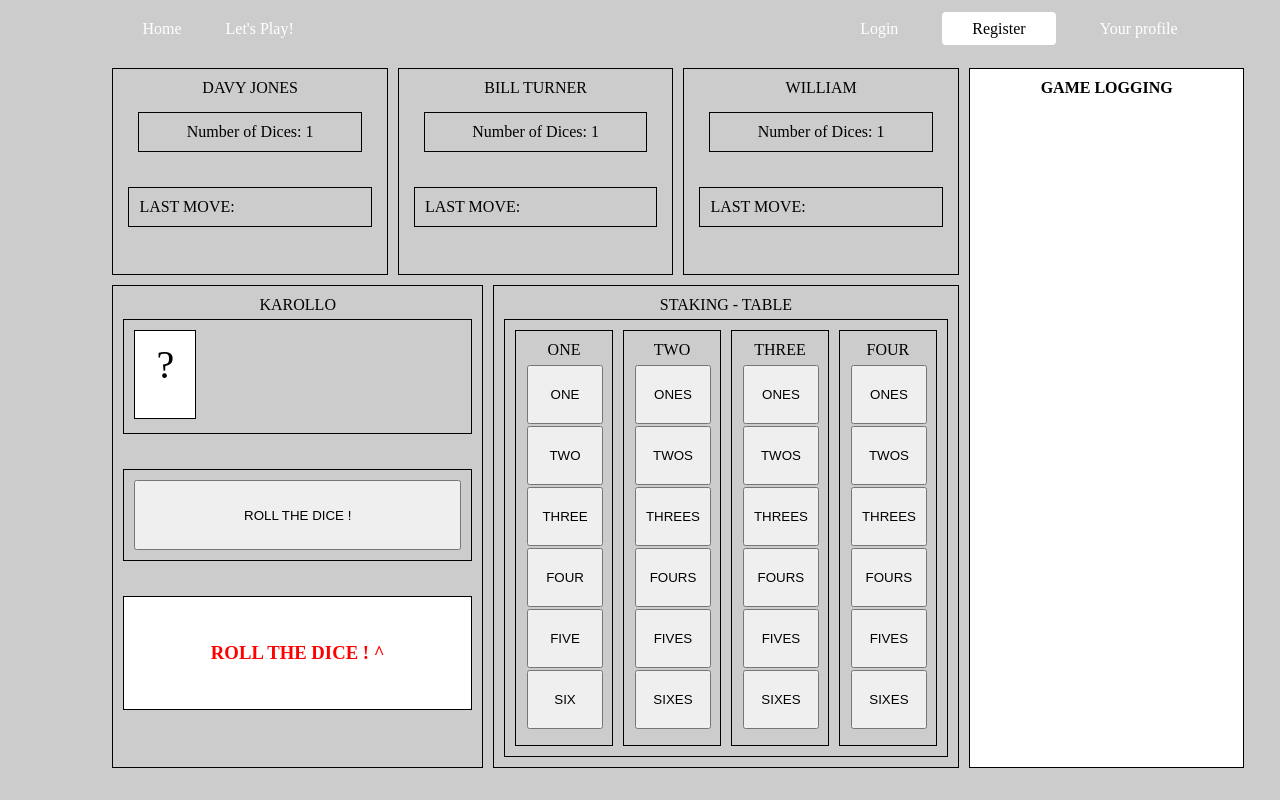
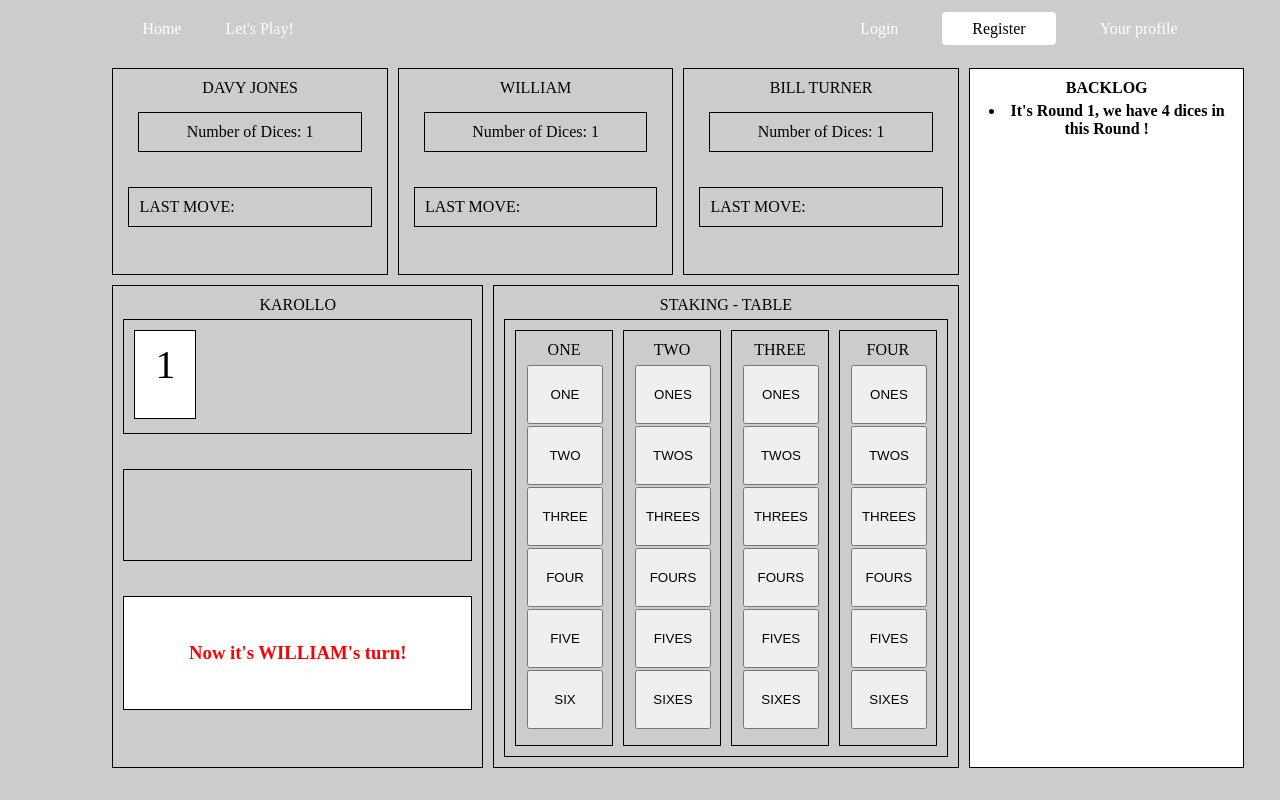
Before and after one commit to Karollo9921/SevenFivesWithBots, a plain HTML site: page index.html in a window 1280 px wide. Both pictures are taken after a click on the button "ROLL THE DICE !". Drawn offline with Linux system fonts and the light colour scheme.

Commit message:
Javascript: Gamplay - part 1

```diff
--- /dev/null
+++ b/GameComponents/Backlog.js
@@ -0,0 +1,13 @@
+export class Backlog {
+    constructor(backlog) {
+        this.backlog = backlog
+    };
+
+    setNewLog(log) {
+        this.backlog.children[0].innerHTML += `<li>${log}</li>`
+    };
+
+    clearBacklog() {
+        this.backlog.children[0].innerHTML = '';
+    }
+};
--- a/Player.js
+++ b/GameComponents/Player.js
@@ -1,9 +1,10 @@
 export class Player {
 
-    constructor(nickname) {
+    constructor(nickname, isBot) {
         this.nickname = nickname;
+        this.isBot = isBot;
         this.numOfDices = 1;
-        this.dices = [];
+        this.dices = ['?'];
         this.lastMove = '';
-    }
+    };
 };
--- /dev/null
+++ b/GameComponents/StakingTable.js
@@ -0,0 +1,19 @@
+import * as dictonary from './dictonary.js'
+
+export class StakingTable {
+    constructor(table) {
+        this.table = table
+    };
+
+    addColumn(columnNumber) {
+        this.table.innerHTML += `<div class="column-${columnNumber}">
+                                    <p class="staking-header">${dictonary[columnNumber-1]}</p>
+                                    <button class="staking-btn">ONES</button><br>
+                                    <button class="staking-btn">TWOS</button><br>
+                                    <button class="staking-btn">THREES</button><br>
+                                    <button class="staking-btn">FOURS</button><br>
+                                    <button class="staking-btn">FIVES</button><br>
+                                    <button class="staking-btn">SIXES</button>
+                                </div>`
+    }
+};
--- /dev/null
+++ b/GameComponents/Statement.js
@@ -0,0 +1,9 @@
+export class Statement {
+    constructor(statement) {
+        this.statement = statement
+    };
+
+    setNewStatement(newStatement) {
+        this.statement.children[0].textContent = newStatement
+    };
+};
--- /dev/null
+++ b/GameComponents/dictonary.js
@@ -0,0 +1,11 @@
+const singular = [
+    "ONE", "TWO", "THREE", "FOUR", "FIVE",
+    "SIX", "SEVEN", "EIGHT", "NINE", "TEN",
+    "ELEVEN", "TWELVE", "THIRTEEN", "FOURTEEN", "FIFTEEN",
+    "SIXTEEN", "SEVENTEEN", "EIGHTEEN", "NINETEEN", "TWENTY"
+];
+
+const plural = ['ONES', 'TWOS', 'THREES', 'FOURS', 'FIVES', 'SIXES'];
+
+
+export {singular, plural};
--- a/index.html
+++ b/index.html
@@ -4,7 +4,7 @@
     <meta charset="UTF-8">
     <meta http-equiv="X-UA-Compatible" content="IE=edge">
     <meta name="viewport" content="width=device-width, initial-scale=1.0">
-    <title>Document</title>
+    <title>SevenFives !</title>
     <link rel="stylesheet" href="main.css">
 </head>
 <body>
@@ -24,29 +24,29 @@
         </nav>
         <div id="app">
             <div class="grid">
-                <div class="player1">
-                    <p class="nickname">DAVY JONES</p>
+                <div class="player1 player">
+                    <p class="nickname"></p>
                     <div class="num-of-dices">Number of Dices: 1</div>
                     <div class="last-move">
                         <p>LAST MOVE: </p>
                     </div>
                 </div>
-                <div class="player2">
-                    <p class="nickname">BILL TURNER</p>
+                <div class="player2 player">
+                    <p class="nickname"></p>
                     <div class="num-of-dices">Number of Dices: 1</div>
                     <div class="last-move">
                         <p>LAST MOVE: </p>
                     </div>
                 </div>
-                <div class="player3">
-                    <p class="nickname">WILLIAM</p>
+                <div class="player3 player">
+                    <p class="nickname"></p>
                     <div class="num-of-dices">Number of Dices: 1</div>
                     <div class="last-move">
                         <p>LAST MOVE: </p>
                     </div>
                 </div>
-                <div class="game-logging">
-                    <p class="nickname">GAME LOGGING</p>
+                <div class="backlog">
+                    <p class="nickname">BACKLOG</p>
                     <ul>
                     </ul>
                 </div>
@@ -57,7 +57,7 @@
                     </div>
                     <div class="decide">
                         <button id="roll">ROLL THE DICE !</button>
-                        <button style="visibility: hidden;">CALL HIM A LIAR !</button>
+                        <button id="call" style="visibility: hidden;">CALL HIM A LIAR !</button>
                     </div>
                     <div class="statement">
                         <h3>ROLL THE DICE ! ^</h3>
--- a/index.js
+++ b/index.js
@@ -1,33 +1,113 @@
-import { Player } from './Player.js';
+import * as dictonary from './GameComponents/dictonary.js'
+import { Player } from './GameComponents/Player.js';
+import { StakingTable } from './GameComponents/StakingTable.js';
+import { Backlog } from './GameComponents/Backlog.js';
+import { Statement } from './GameComponents/Statement.js';
+
 
 
 class Game {
-    constructor({ btnRollTheDice }) {
+
+    constructor({ btnRollTheDice, btnCallHimLiar, players, Statement, Backlog, StakingTable }) {
         this.btnRollTheDice = btnRollTheDice;
-        this.startGame();
-    }
-
+        this.btnCallHimLiar = btnCallHimLiar;
+        this.players = players;
+        this.Statement = Statement;
+        this.Backlog = Backlog;
+        this.StakingTable = StakingTable;
+        this.playerTurn = this.players[Math.ceil(Math.random() * 4) - 1]
+        this.round = 1;
+        this.turn = 1;
+        this.currentStake = [];
+        this.numOfAllDices = this.players.length;
+        this.randomizePlayersSlots();
+    };
 
     startGame() {
-        setPlayers();
         this.btnRollTheDice.addEventListener('click', (e) => this.rollTheDice());
-    }
+    };
 
-    setPlayers() {
+    singleTurn(Player) {
+        if (!Player.isBot & this.turn > 1) {
+            this.btnCallHimLiar.style.visibility = "visible";
+            Array.from(document.getElementsByClassName('staking-btn')).forEach(button => {
+                button.addEventListener('click', (e) => {
+                    console.log(e.target.parentElement.children[0].textContent + ' ' + e.target.textContent);
+                })
+            });
 
-    }
+        }
+    };
+
+    letsBeginTheRound() {
+        this.Statement.setNewStatement(`Now it's ${this.playerTurn.nickname}'s turn!`);
+        this.Backlog.setNewLog(`It's Round ${this.round}, we have ${this.numOfAllDices} dices in this Round !`);
+        this.btnRollTheDice.style.display = "none";
+
+        this.singleTurn(this.playerTurn);
+
+    };
+
+    letsEndTheRound() {
+
+    };
+
+    randomizePlayersSlots() {
+        for (let i = this.players.length - 1; i > 0; i--) {
+			let j = Math.floor(Math.random()*(i) + 1);
+			let temp = this.players[i];
+			this.players[i] = this.players[j];
+			this.players[j] = temp;
+            document.getElementsByClassName("player")[i-1].children[0].textContent = this.players[i].nickname;
+		}
+
+		return this.players;
+    };
 
     rollTheDice() {
+        this.players.forEach(Player => {
+            for (let i = 1; i <= Player.numOfDices; i++) {
+                Player.dices[i-1] = Math.ceil(Math.random() * 6)
+            };
+        });
 
-    }
+        let mainPlayer = this.getMainPlayer();
+        this.renderDices(mainPlayer);
+
+        this.letsBeginTheRound();
+    };
+
+    getMainPlayer() {
+        return this.players.filter((Player) => { return Player.isBot === false })[0]
+    };
+
+    renderDices(Player) {
+        for (let i = 0; i < Player.dices.length; i++) {
+            document.getElementsByClassName("dice")[i].textContent = Player.dices[i]
+        }
+    };
+};
 
 
 
-}
+// let's initialize the game
+const game = new Game({
+    btnRollTheDice: document.getElementById('roll'),
+    btnCallHimLiar: document.getElementById('call'),
+    players: [
+        new Player('YOU', false),
+        new Player('DAVY JONES', true),
+        new Player('BILL TURNER', true),
+        new Player('WILLIAM', true)
+    ],
+    Statement: new Statement(document.getElementsByClassName('statement')[0]),
+    Backlog: new Backlog(document.getElementsByClassName('backlog')[0]),
+    StakingTable: new StakingTable(document.getElementsByClassName('grid-table')[0])
+});
 
 
-const game = new Game({
-    btnRollTheDice: document.getElementById('roll')
-});
+
+
+
 
 game.startGame();
--- a/main.css
+++ b/main.css
@@ -116,7 +116,7 @@
 }
 
 
-.game-logging {
+.backlog {
     grid-column-start: 10;
     grid-column-end: 13;
     grid-row-start: 1;
@@ -207,17 +207,17 @@
 
 
 /* game logging */
-.game-logging p {
+.backlog p {
     font-weight: bold;
 }
 
 
-.game-logging ul {
+.backlog ul {
     margin-left: 5%;
 }
 
 
-.game-logging li {
+.backlog li {
     font-size: medium;
     margin: 5px;
     text-align: center;
```
Also changed, not shown: GameComponents/stakeHierarchy.js (added, +23 -0 lines), StakingTable.js (deleted).
